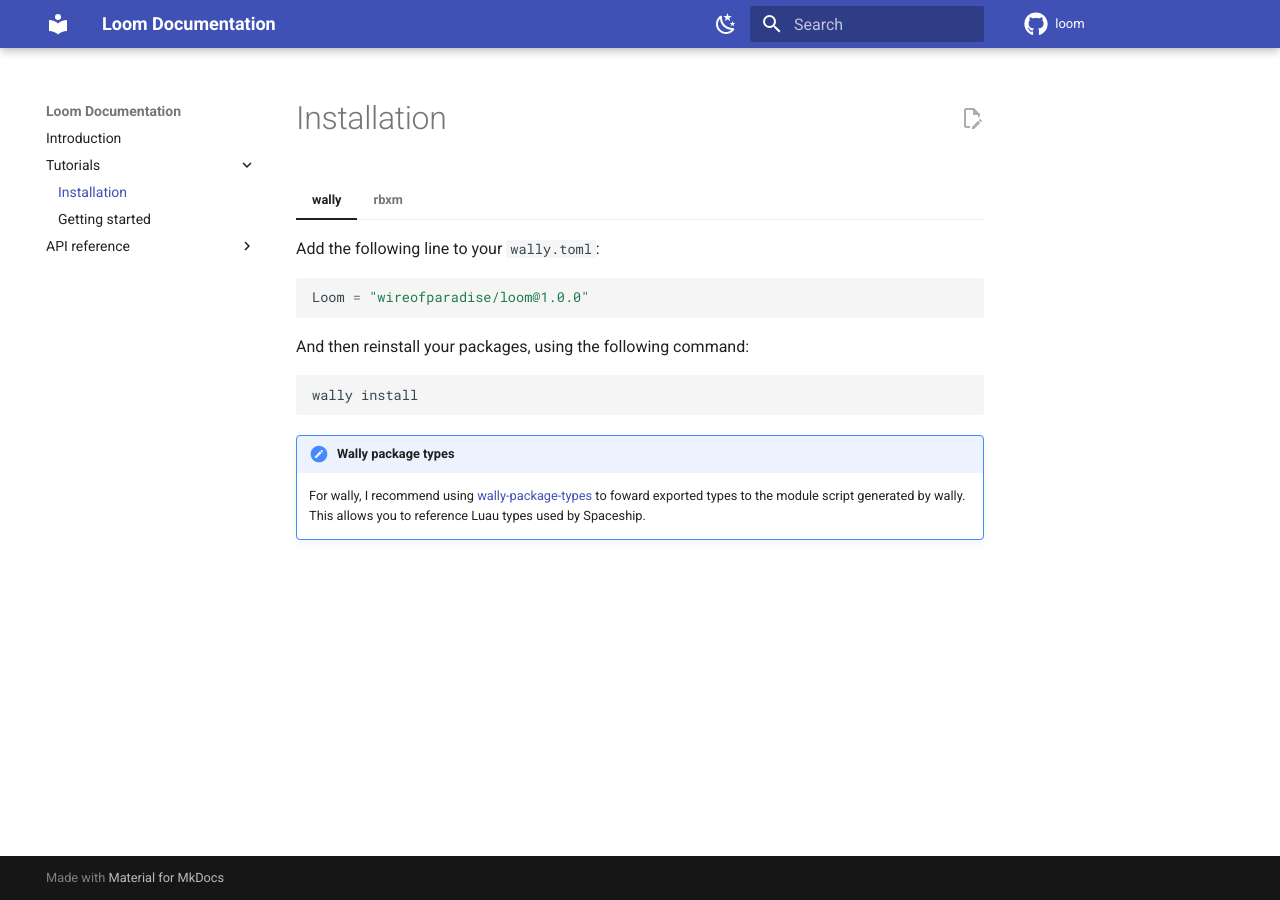
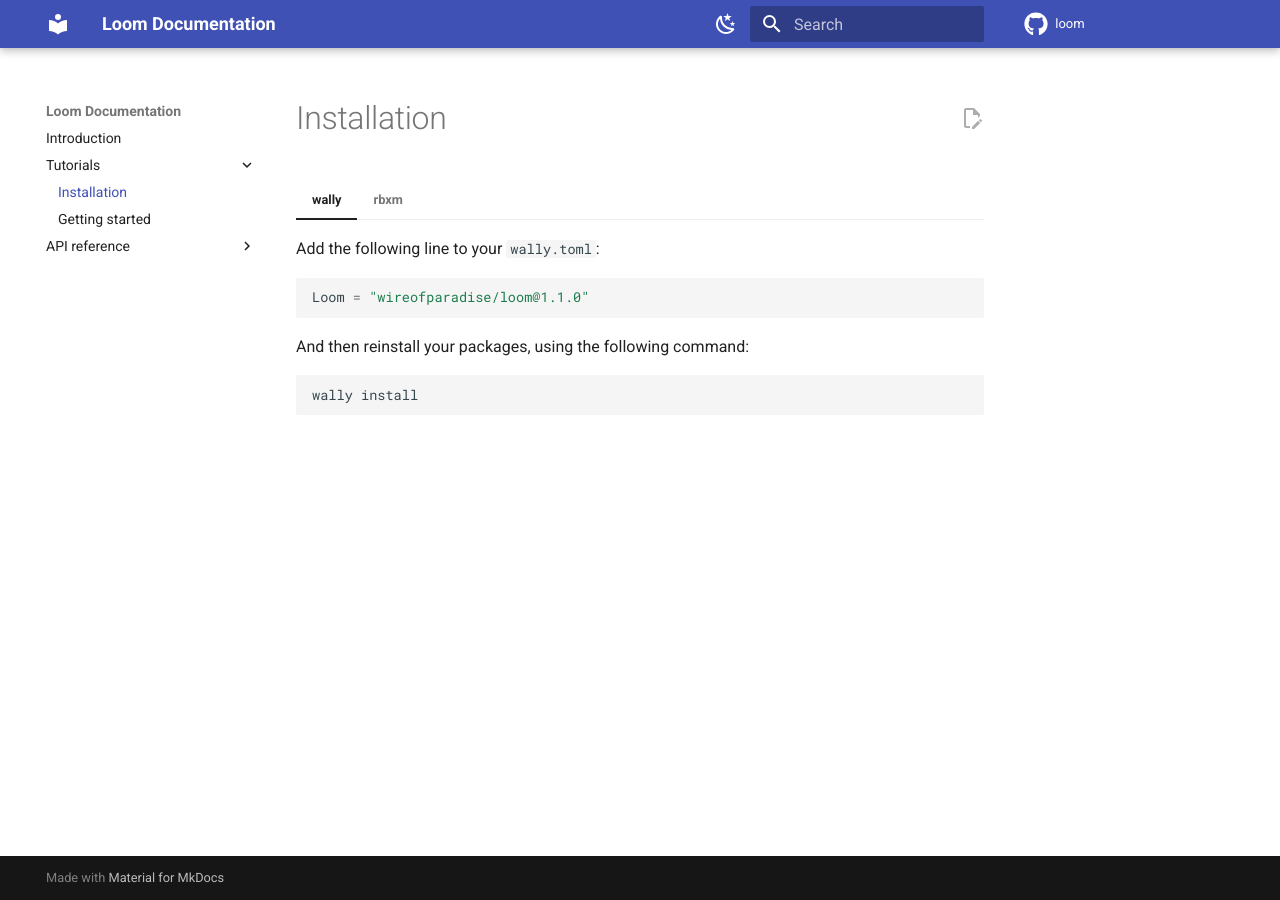
Before and after one commit to wireofparadise/loom, an MkDocs documentation site: the page built from docs/tutorials/installation.md, in a window 1280 px wide. Built offline with MkDocs 1.6.1 and Material for MkDocs 9.7.7, drawn with Linux system fonts in a browser that asks for light colours; comment, search, counter and statistics services are not loaded; the version menu is left out.

Commit message:
docs: update installation page

````diff
--- a/docs/tutorials/installation.md
+++ b/docs/tutorials/installation.md
@@ -4,7 +4,7 @@
     Add the following line to your `wally.toml`:
 
     ```toml
-    Loom = "wireofparadise/loom@1.0.0"
+    Loom = "wireofparadise/loom@1.1.0"
     ```
 
     And then reinstall your packages, using the following command:
@@ -13,9 +13,6 @@
     wally install
     ```
 
-    !!! note "Wally package types"
-        For wally, I recommend using [wally-package-types](https://github.com/JohnnyMorganz/wally-package-types) to foward exported types to the module script generated by wally. This allows you to reference Luau types used by Spaceship.
-
 === "rbxm"
     Installing Loom as a standalone roblox model:
 
````
